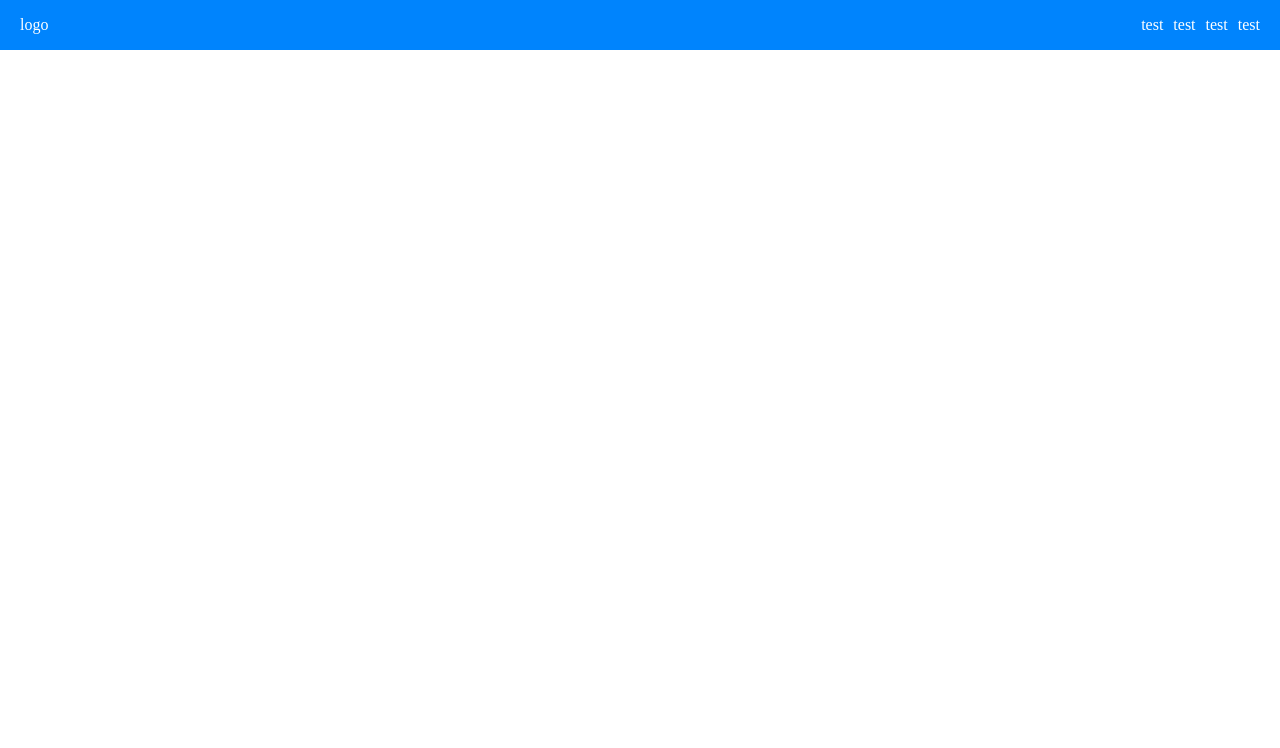
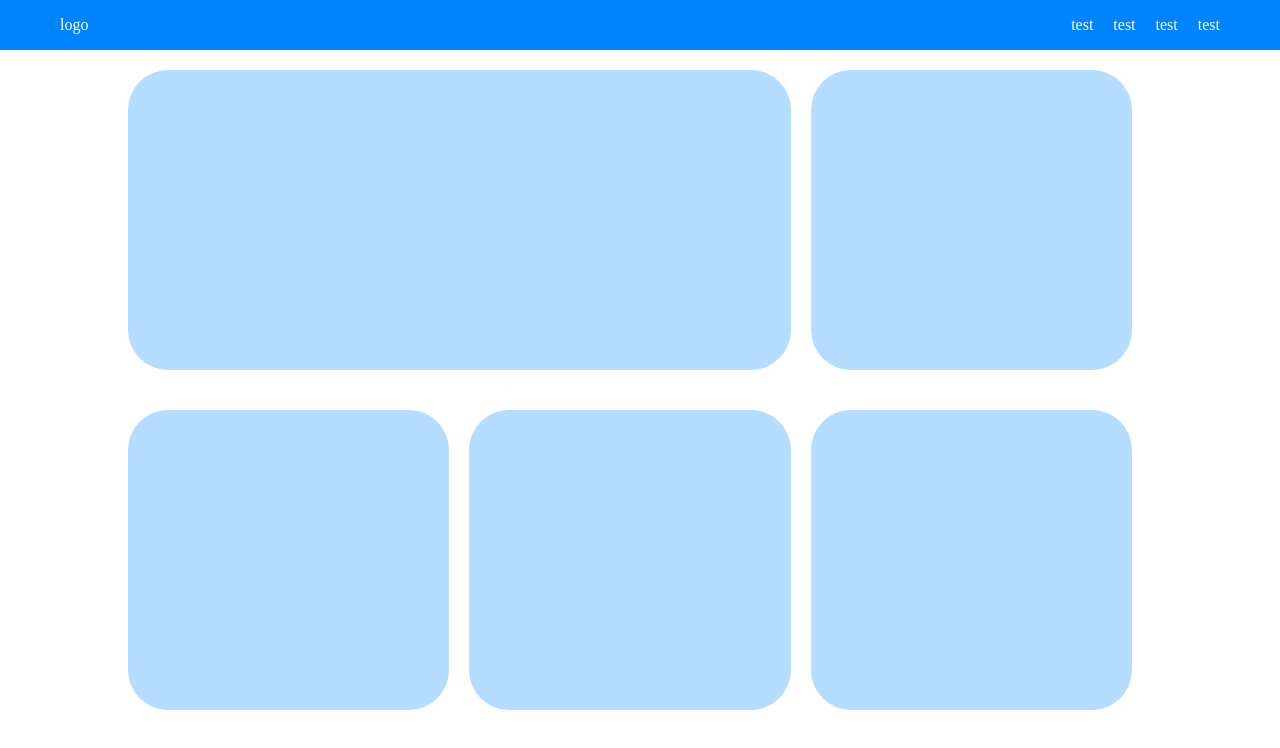
Before and after one commit to AlessandroPalumboDev/htmlcss-responsive-layout, a plain HTML site: page index.html in a window 1280 px wide. Drawn offline with Linux system fonts and the light colour scheme.

Commit message:
[UPD] Add section jumbo

```diff
--- a/css/style.css
+++ b/css/style.css
@@ -73,7 +73,7 @@
          LAYOUT
  ****************************/
 .container{
-
+    margin: 0 auto;
 }
 
 .row{
@@ -106,10 +106,27 @@ header .desktop-only .content ul{
 }
 
 header .desktop-only .content li{
-    padding-left: 10px;
+    padding-left: 20px;
 }
 
 
+
+
+/* main */
+.jumbo .container{
+    margin: 0 auto;
+    width: 80%;
+}
+
+.jumbo .col{
+    width: 100%;
+}
+
+.jumbo .content{
+    border-radius: 40px;
+    margin-top: 20px ;
+
+}
 
 
 /****************************
@@ -117,7 +134,35 @@ header .desktop-only .content li{
  ****************************/
 
  /* desktop  */
+@media screen and (min-width: 480px) {
+    .container{
+        max-width: 100%;
+    }
+
+    .jumbo .row{
+        gap: 20px;
+    }
+
+    .jumbo .w-66 {
+        width: calc(100% / 3 * 2 - 20px);
+    }
+
+    .jumbo .w-66 .content{
+        height: 300px;
+    }
+
+    .jumbo .w-33 {
+        width: calc(100% / 3 - 20px);
+    }
+}
+
+
+
  @media screen and (min-width: 768px) {
+    .container{
+        max-width: 1200px;
+    }
+
     .desktop-only{
         display: block;
     }
@@ -126,4 +171,6 @@ header .desktop-only .content li{
         display: none;
     }
 
+
+
  }
--- a/index.html
+++ b/index.html
@@ -7,8 +7,8 @@
     <title>Responsive Layout</title>
 </head>
 <body>
-    <header>
-        <div class="container bg-blue">
+    <header class="bg-blue">
+        <div class="container">
             <div class="row space-between">
                 <div class="col">
                     <div class="content h-50 white">
@@ -35,7 +35,38 @@
     </header>
 
     <main>
+        <section class="jumbo">
+            <div class="container">
+                <div class="row">
+                    <div class="w-66 col">
+                        <div class="content bg-sky h-600">
 
+                        </div>
+                    </div>
+                    <div class="w-33 col ">
+                        <div class="content bg-sky h-300">
+
+                        </div>
+                    </div>
+                    <div class="w-33 col ">
+                        <div class="content bg-sky h-300">
+
+                        </div>
+                    </div>
+                    <div class="w-33 col ">
+                        <div class="content bg-sky h-300">
+
+                        </div>
+                    </div>
+                    <div class="w-33 col ">
+                        <div class="content bg-sky h-300">
+
+                        </div>
+                    </div>
+
+                </div>
+            </div>
+        </section>
     </main>
 
 
```
